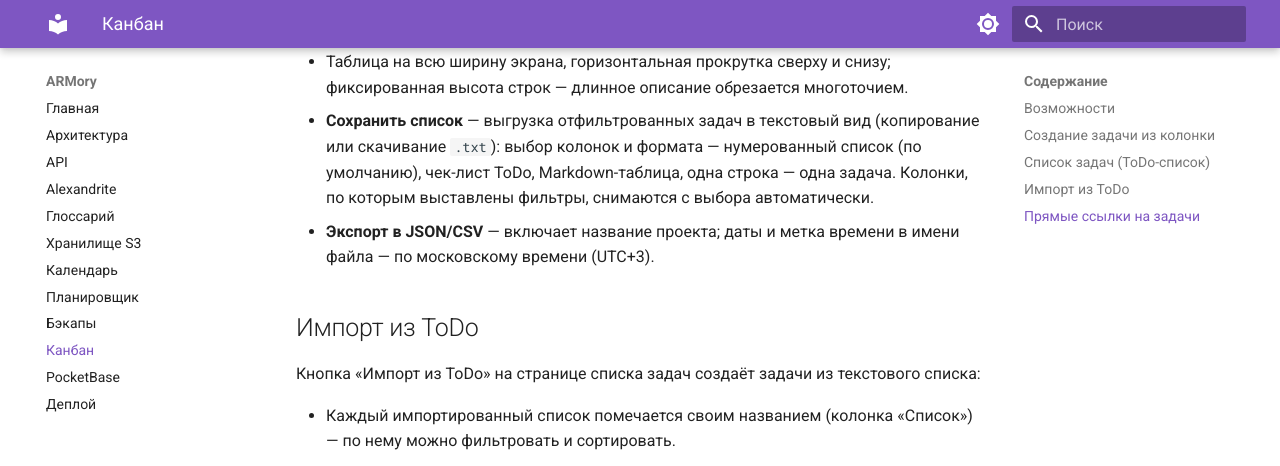
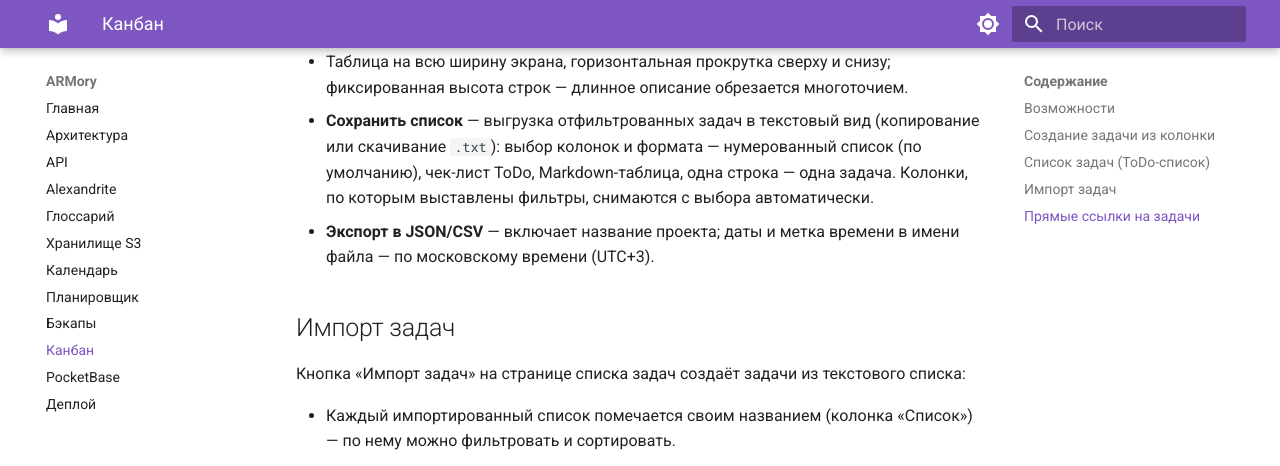
Before and after one commit to ZeroCreator/ARMory, an MkDocs documentation site: the page built from docs/kanban.md, in a window 1280 px wide and 900 px high, scrolled down 1232 px. Shown: the top 466 px of the window. Built offline with MkDocs 1.6.1 and Material for MkDocs 9.7.7, drawn with Linux system fonts in a browser that asks for light colours.

Commit message:
Rename ToDo import to task import

```diff
--- a/app/static/css/style.css
+++ b/app/static/css/style.css
@@ -3703,7 +3703,7 @@ footer {
     50% { box-shadow: 0 0 0 6px rgba(107, 70, 193, 0.3); }
 }
 
-/* Импорт задач из ToDo-листа */
+/* Импорт задач */
 .import-tasks-list {
     max-height: 300px;
     overflow-y: auto;
--- a/app/static/js/kanban.js
+++ b/app/static/js/kanban.js
@@ -1098,7 +1098,7 @@ function resetFilters() {
 }
 
 // ═══════════════════════════════════════════════════
-// ИМПОРТ ЗАДАЧ ИЗ TODO-ЛИСТА
+// ИМПОРТ ЗАДАЧ
 // ═══════════════════════════════════════════════════
 
 let importTasksState = [];
--- a/app/static/js/kanban_global.js
+++ b/app/static/js/kanban_global.js
@@ -1134,7 +1134,7 @@ function escapeHtml(text) {
 }
 
 // ═══════════════════════════════════════════════════
-// ИМПОРТ ЗАДАЧ ИЗ TODO-ЛИСТА
+// ИМПОРТ ЗАДАЧ
 // ═══════════════════════════════════════════════════
 
 let importTasksState = [];
--- a/app/static/js/tasks_list.js
+++ b/app/static/js/tasks_list.js
@@ -594,7 +594,7 @@ function formatDateTime(isoString) {
 }
 
 // ═══════════════════════════════════════════════════
-// ИМПОРТ ЗАДАЧ ИЗ TODO-СПИСКА
+// ИМПОРТ ЗАДАЧ
 // ═══════════════════════════════════════════════════
 
 function resetImportState() {
--- a/docs/kanban.md
+++ b/docs/kanban.md
@@ -31,9 +31,9 @@
 - **Сохранить список** — выгрузка отфильтрованных задач в текстовый вид (копирование или скачивание `.txt`): выбор колонок и формата — нумерованный список (по умолчанию), чек-лист ToDo, Markdown-таблица, одна строка — одна задача. Колонки, по которым выставлены фильтры, снимаются с выбора автоматически.
 - **Экспорт в JSON/CSV** — включает название проекта; даты и метка времени в имени файла — по московскому времени (UTC+3).
 
-## Импорт из ToDo
+## Импорт задач
 
-Кнопка «Импорт из ToDo» на странице списка задач создаёт задачи из текстового списка:
+Кнопка «Импорт задач» на странице списка задач создаёт задачи из текстового списка:
 
 - Каждый импортированный список помечается своим названием (колонка «Список») — по нему можно фильтровать и сортировать.
 - Текст каждого пункта попадает в «Описание» задачи, название не заполняется.
```
Also changed, not shown: README.md (+1 -1 lines), docs/index.md (+1 -1 lines), 3 other files.
